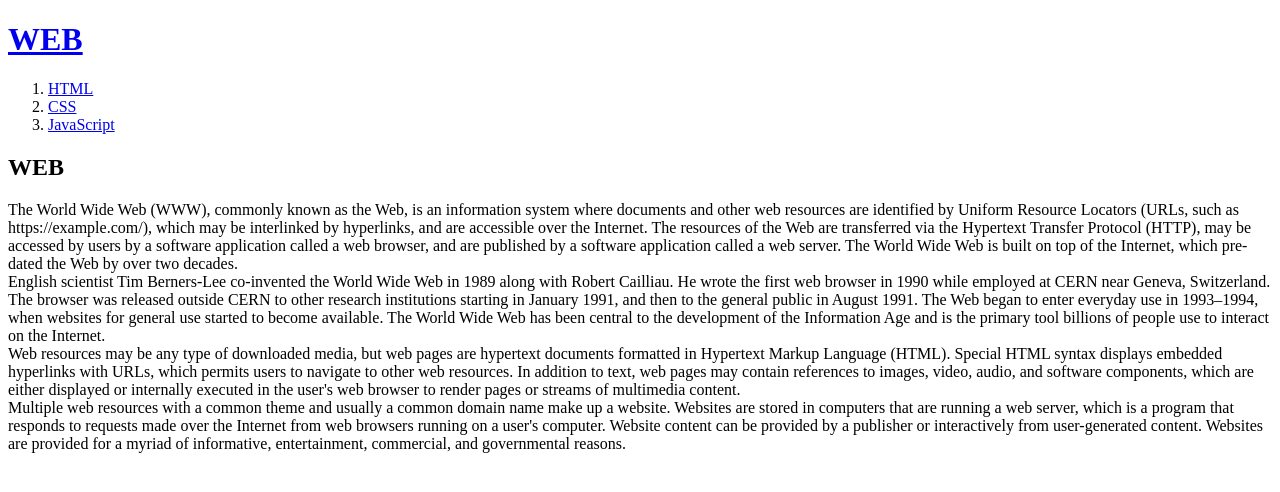
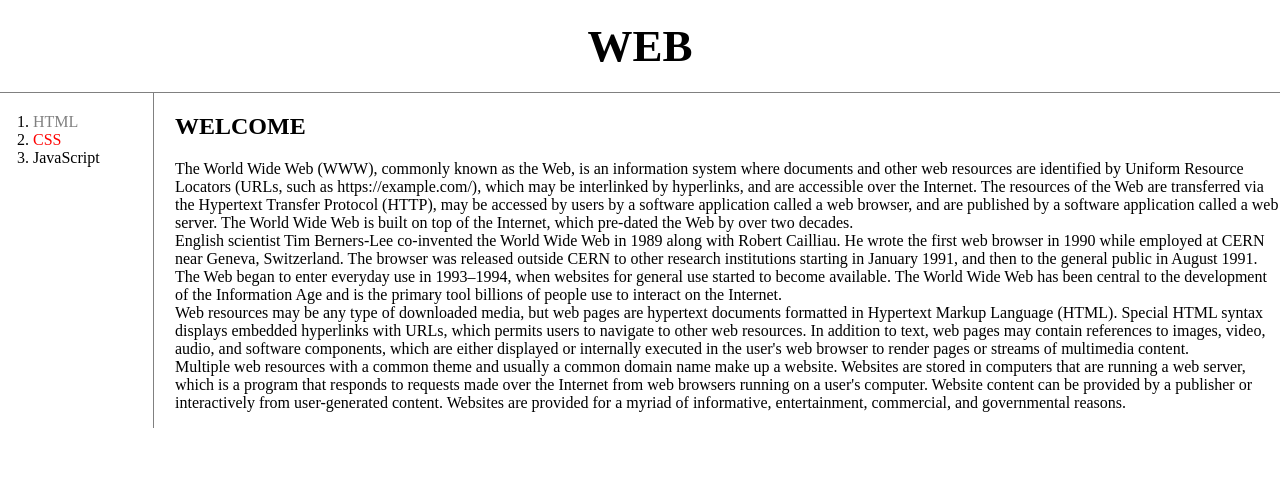
Before and after one commit to hayoung917/StudyHtml, a plain HTML site: page index.html in a window 1280 px wide. Drawn offline with Linux system fonts and the light colour scheme.

Commit message:
css 추가하기

```diff
--- a/index.html
+++ b/index.html
@@ -3,6 +3,7 @@
   <head>
     <title>WEB1 - Welcome</title>
     <meta charset="utf-8">
+    <link rel="stylesheet" href="style.css">
     <!-- Global site tag (gtag.js) - Google Analytics -->
 <script async src="https://www.googletagmanager.com/gtag/js?id=G-GLVSXPGN0N"></script>
 <script>
@@ -13,19 +14,23 @@
   gtag('config', 'G-GLVSXPGN0N');
 </script>
   </head>
-
   <body>
     <h1><a href="index.html">WEB</a></h1>
+    <div id="grid">
       <ol>
-      <li><a href="1.html">HTML</a></li>
-      <li><a href="2.html">CSS</a></li>
+        <li><a href="1.html" class="saw">HTML</a></li>
+        <li><a href="2.html" id="active">CSS</a></li>
         <li><a href="3.html">JavaScript</a></li>
       </ol>
-    <h2>WEB</h2>
+
+  <div id="article">
+    <h2>WELCOME</h2><p>
       The World Wide Web (WWW), commonly known as the Web, is an information system where documents and other web resources are identified by Uniform Resource Locators (URLs, such as https://example.com/), which may be interlinked by hyperlinks, and are accessible over the Internet. The resources of the Web are transferred via the Hypertext Transfer Protocol (HTTP), may be accessed by users by a software application called a web browser, and are published by a software application called a web server. The World Wide Web is built on top of the Internet, which pre-dated the Web by over two decades.<br>
       English scientist Tim Berners-Lee co-invented the World Wide Web in 1989 along with Robert Cailliau. He wrote the first web browser in 1990 while employed at CERN near Geneva, Switzerland. The browser was released outside CERN to other research institutions starting in January 1991, and then to the general public in August 1991. The Web began to enter everyday use in 1993–1994, when websites for general use started to become available. The World Wide Web has been central to the development of the Information Age and is the primary tool billions of people use to interact on the Internet.<br>
       Web resources may be any type of downloaded media, but web pages are hypertext documents formatted in Hypertext Markup Language (HTML). Special HTML syntax displays embedded hyperlinks with URLs, which permits users to navigate to other web resources. In addition to text, web pages may contain references to images, video, audio, and software components, which are either displayed or internally executed in the user's web browser to render pages or streams of multimedia content.<br>
-    Multiple web resources with a common theme and usually a common domain name make up a website. Websites are stored in computers that are running a web server, which is a program that responds to requests made over the Internet from web browsers running on a user's computer. Website content can be provided by a publisher or interactively from user-generated content. Websites are provided for a myriad of informative, entertainment, commercial, and governmental reasons.
+      Multiple web resources with a common theme and usually a common domain name make up a website. Websites are stored in computers that are running a web server, which is a program that responds to requests made over the Internet from web browsers running on a user's computer. Website content can be provided by a publisher or interactively from user-generated content. Websites are provided for a myriad of informative, entertainment, commercial, and governmental reasons.</p>
+  </div>
+</div>
   </body>
   <p><!--Start of Tawk.to Script-->
 <script type="text/javascript">
--- /dev/null
+++ b/style.css
@@ -0,0 +1,51 @@
+body{
+  margin: 0;
+}
+#active{
+  color:red;
+}
+#grid{
+  display: grid;
+  grid-template-columns: 150px 1fr;
+}
+#article{
+  padding-left: 25px;
+}
+#grid ol{
+  padding-left: 33px;
+}
+
+.saw{
+  color:gray;
+}
+  a {
+    color:black;
+    text-decoration: none;
+  }
+
+  h1 {
+    font-size: 45px;
+    text-align: center;
+    border-bottom: 1px solid gray;
+    margin: 0;
+    padding: 20px;
+  }
+
+  ol{
+    border-right:1px solid gray;
+    width:100px;
+    margin: 0;
+    padding: 20px;
+  }
+
+  @media(max-width:800px) {
+    #grid{
+      display: block;
+    }
+    ol{
+      border-right:none;
+    }
+    h1{
+      border-bottom: none;
+    }
+  }
```
Also changed, not shown: 1.html (+6 -0 lines), 2.html (+6 -0 lines), 3.html (+6 -0 lines), box.html (added, +20 -0 lines), grid.html (added, +26 -0 lines), mediaquery.html (added, +23 -0 lines). Lines whose indentation alone changed are shown as unchanged.
